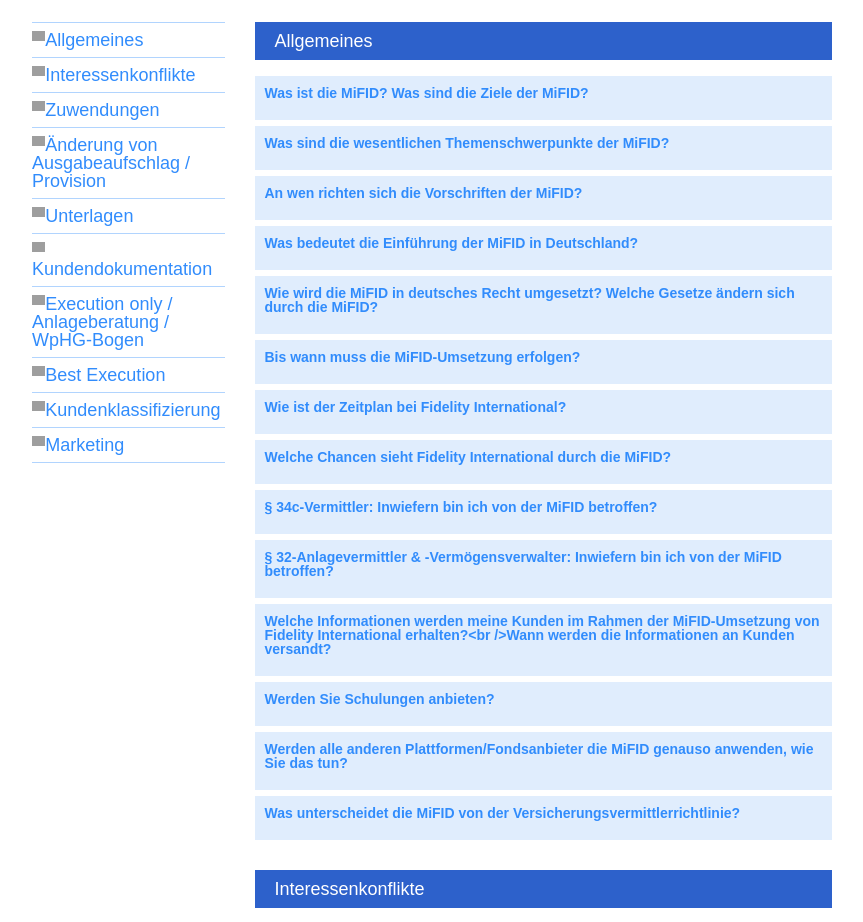
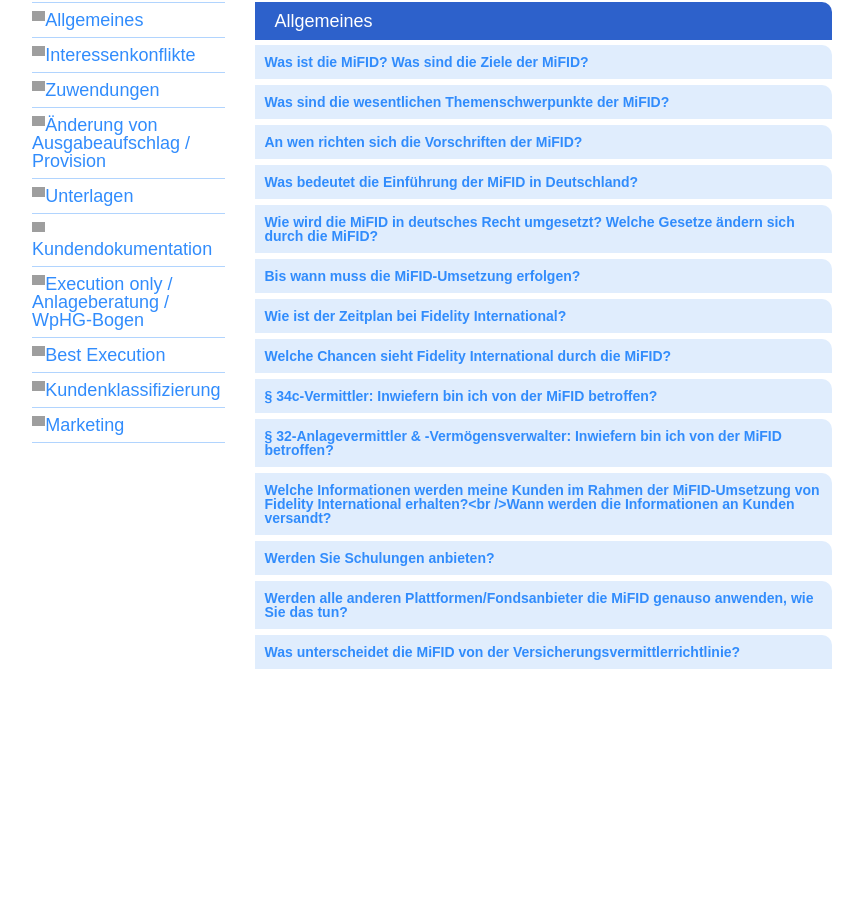
Before and after one commit to lacriman/faq-system, a React (Create React App) app: page / in a window 1280 px wide. Shown: the part 160-1082 px from the top of the page, without its empty margins (208-1071 px from the left). After the commit the page ends 859 px from the top, so only its background shows below. Built offline with nearby package versions, Linux system fonts and the light colour scheme; grey boxes are pictures that could not be loaded.

Commit message:
feat: auto-select first category on load

```diff
--- a/src/App.css
+++ b/src/App.css
@@ -48,7 +48,6 @@
 .container {
    margin: 0 auto;
    max-width: 800px;
-   padding: 20px;
    font-family: 'Arial', sans-serif;
 
    display: flex;
--- a/src/App.jsx
+++ b/src/App.jsx
@@ -1,11 +1,12 @@
 import React, { useState } from "react";
 import './App.css';
+import faqData from "./data/faqData";
 import Header from "./components/Header";
 import Faq from "./components/Faq";
 import Sidebar from "./components/Sidebar";
 
 function App() {
-  const [selectedCategory, setSelectedCategory] = useState(null);
+  const [selectedCategory, setSelectedCategory] = useState(faqData[0]?.menu || null);
 
   const handleCategorySelect = (category) => {
     setSelectedCategory(category);
--- a/src/components/FAQ.css
+++ b/src/components/FAQ.css
@@ -9,7 +9,9 @@
   color: white;
   background-color: #2D61CB;
   padding: 10px 20px;
-  margin-bottom: 16px;
+  margin-bottom: 5px;
+  border-top-right-radius: 10px;
+
 }
 
 /* Styles for each FAQ item */
@@ -18,16 +20,18 @@
   margin-bottom: 6px;
   background-color: #E0EDFD;
   color: #318cfc;
+  border-top-right-radius: 10px;
 
 }
 
 /* Styles for the question */
 .faq-question {
   font-weight: bold;
-  margin-bottom: 10px;
+  justify-content: center;
+  align-items: center;
 }
 
 /* Styles for the answer */
 .faq-answer {
-  margin-bottom: 10px;
+  margin-top: 10px;
 }
--- a/src/components/FAQ.jsx
+++ b/src/components/FAQ.jsx
@@ -17,18 +17,19 @@
                <div key={category.menu} className="faq-category">
                   <h2 className="faq-category-title">{category.menu}</h2>
                   {category.fragen.map((question) => (
-                     <div key={question.id} className="faq-item">
-                        <div
-                           className="faq-question"
-                           onClick={() => handleQuestionClick(question.id)}
-                        >
+                     <div
+                        key={question.id}
+                        className="faq-item"
+                        onClick={() => handleQuestionClick(question.id)}
+                     >
+                        <div className="faq-question">
                            {question.frage}
                         </div>
 
                         {/* Show answer if the question is expanded */}
                         {expandedQuestionId === question.id && (
                            <div className="faq-answer">
-                              <div dangerouslySetInnerHTML={{__html: question.antwort}} />
+                              <div dangerouslySetInnerHTML={{ __html: question.antwort }} />
                            </div>
                         )}
                      </div>
```
